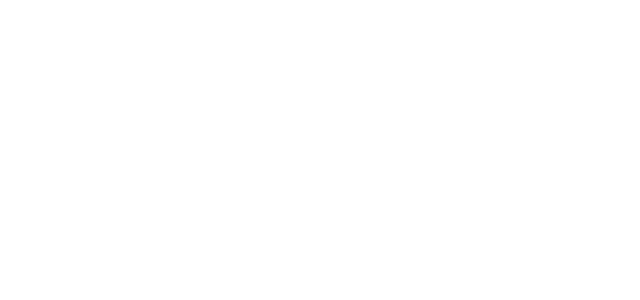
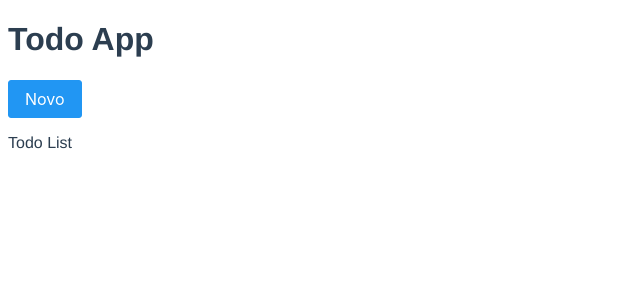
Before and after one commit to mariaclaudiapio/estudos-vue, a Vue app in the folder todo-app/: page / in a window 1280 px wide. Shown: the top 300 px of the page, without its empty margins (0-640 px from the left). Built offline with nearby package versions, Linux system fonts and the light colour scheme.

Commit message:
Criação dos componentes Todo List e Todo Item

```diff
--- a/todo-app/jsconfig.json
+++ b/todo-app/jsconfig.json
@@ -4,6 +4,7 @@
     "module": "esnext",
     "baseUrl": "./",
     "moduleResolution": "node",
+    "jsx": "preserve",
     "paths": {
       "@/*": [
         "src/*"
--- a/todo-app/src/App.vue
+++ b/todo-app/src/App.vue
@@ -1,13 +1,33 @@
 <template>
-  <div></div>
+  <h1>Todo App</h1>
+  <div v-if="!editMode">
+    <Button v-on:click="newTodo">Novo</Button>
+    <todo-list></todo-list>
+  </div>
+  <todo-item v-if="editMode"></todo-item>
 </template>
 
 <script>
 
+import TodoList from "./components/TodoList.vue"
+import TodoItem from "./components/TodoItem.vue"
 
 export default {
-
+  components: {
+    TodoList,
+    TodoItem
+  },
+  data() {
+    return {
+      editMode: false
+    }
+  },
+  methods: {
+    newTodo() {
+      this.editMode = true
+    }
   }
+}
 
 </script>
 
--- /dev/null
+++ b/todo-app/src/components/TodoItem.vue
@@ -0,0 +1,13 @@
+<template>
+    <p>Todo Item</p>
+</template>
+
+<script>
+export default {
+
+}
+</script>
+
+<style scoped>
+
+</style>
--- /dev/null
+++ b/todo-app/src/components/TodoList.vue
@@ -0,0 +1,13 @@
+<template>
+    <p>Todo List</p>
+</template>
+
+<script>
+export default {
+
+}
+</script>
+
+<style scoped>
+
+</style>
```
